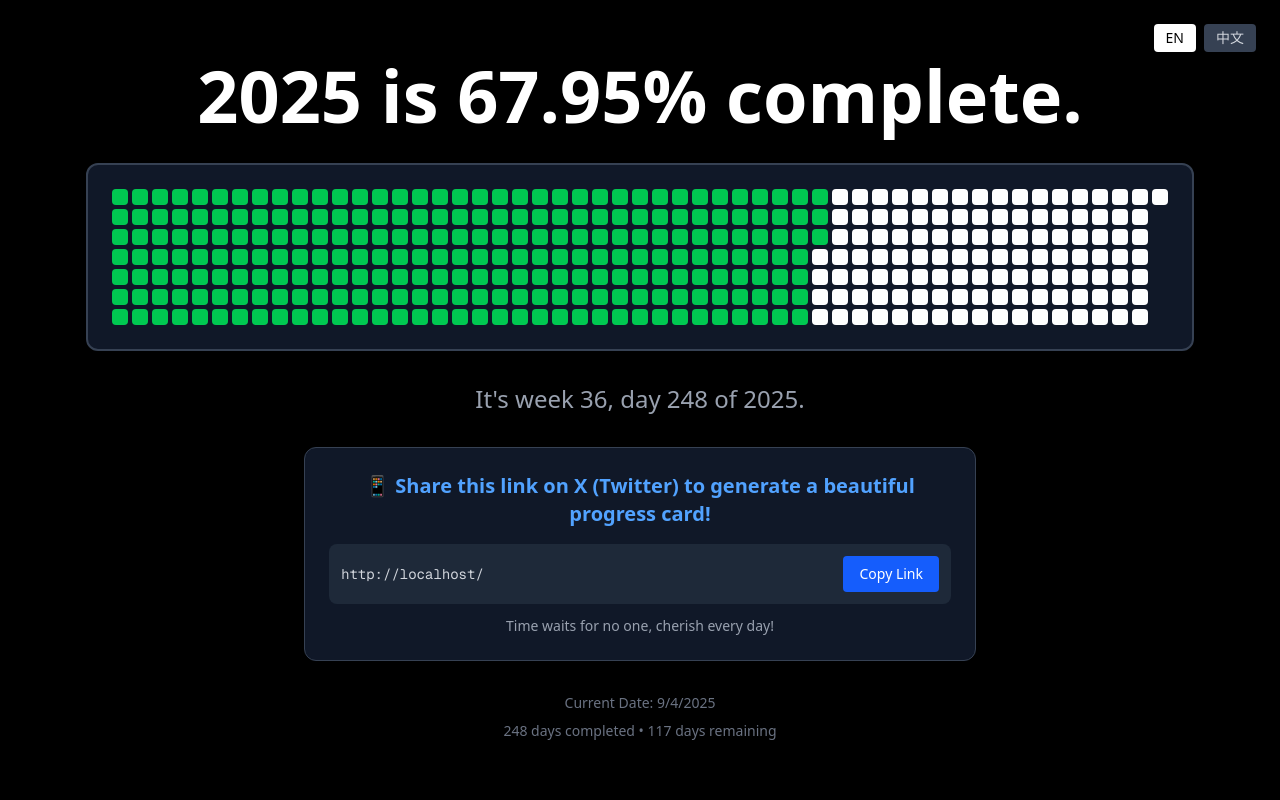
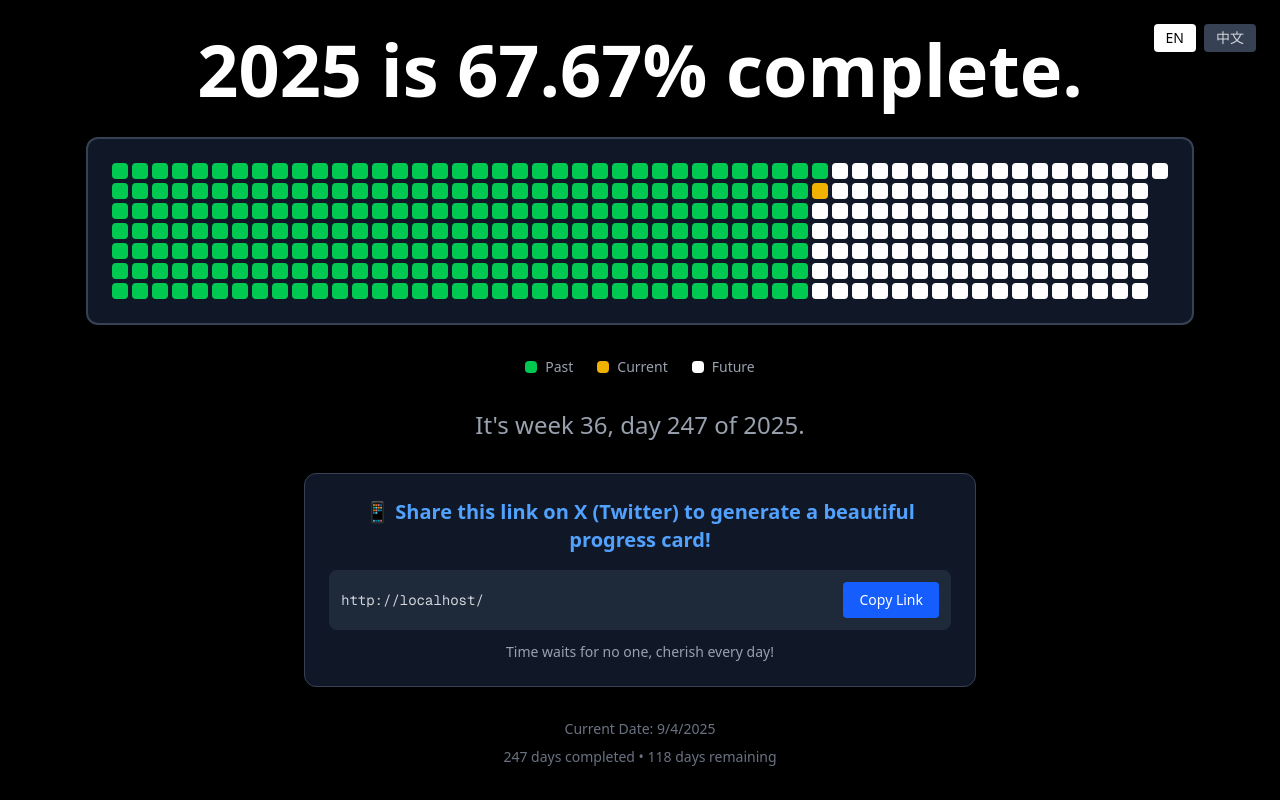
Before and after one commit to cholf5/year-progress, a Next.js app: page / in a window 1280 px wide. Built offline with nearby package versions, Linux system fonts and the light colour scheme.

Commit message:
Refactor date calculations for accuracy and consistency in progress visualization

```diff
--- a/src/app/api/og/route.tsx
+++ b/src/app/api/og/route.tsx
@@ -7,6 +7,7 @@ export async function GET() {
     const now = new Date();
     const year = now.getFullYear();
     const startOfYear = new Date(year, 0, 1);
+    // 确保与主页面逻辑一致：当前日期是第几天（从1开始）
     const daysPassed = Math.floor((now.getTime() - startOfYear.getTime()) / (1000 * 60 * 60 * 24)) + 1;
     const isLeapYear = year % 4 === 0 && (year % 100 !== 0 || year % 400 === 0);
     const totalDays = isLeapYear ? 366 : 365;
--- a/src/app/page.tsx
+++ b/src/app/page.tsx
@@ -4,11 +4,31 @@ import { useEffect, useState } from 'react';
 import { calculateYearProgress } from '@/lib/yearProgress';
 import { translations, type Language, getTranslation } from '@/lib/i18n';
 
+// 工具函数：获取日期信息
+const getDateInfo = (dayNumber: number, year: number, language: Language) => {
+  // 从年初开始计算第 dayNumber 天（dayNumber 从 1 开始）
+  const startOfYear = new Date(year, 0, 1);
+  const date = new Date(startOfYear);
+  date.setDate(date.getDate() + dayNumber - 1); // dayNumber-1 因为第1天是1月1日
+
+  const weekNumber = Math.ceil(dayNumber / 7);
+  const dayOfWeek = language === 'zh'
+    ? ['周日', '周一', '周二', '周三', '周四', '周五', '周六'][date.getDay()]
+    : ['Sunday', 'Monday', 'Tuesday', 'Wednesday', 'Thursday', 'Friday', 'Saturday'][date.getDay()];
+
+  const monthDay = language === 'zh'
+    ? `${date.getMonth() + 1}月${date.getDate()}日`
+    : `${date.toLocaleDateString('en-US', { month: 'short', day: 'numeric' })}`;
+
+  return { weekNumber, dayOfWeek, monthDay, date };
+};
+
 export default function Home() {
   const [progress, setProgress] = useState(calculateYearProgress());
   const [language, setLanguage] = useState<Language>('en');
   const [mounted, setMounted] = useState(false);
   const [copySuccess, setCopySuccess] = useState(false);
+  const [hoveredDay, setHoveredDay] = useState<{dayNumber: number, x: number, y: number} | null>(null);
 
   useEffect(() => {
     setMounted(true);
@@ -82,14 +102,13 @@ export default function Home() {
         </h1>
 
         {/* 进度网格 */}
-        <div className="flex justify-center mb-8">
+        <div className="flex justify-center mb-8 relative">
           <div className="bg-gray-900 p-6 rounded-xl border-2 border-gray-700">
             <div className="flex flex-col gap-1">
               {Array.from({ length: rows }, (_, rowIndex) => (
                 <div key={rowIndex} className="flex gap-1">
                   {Array.from({ length: squaresPerRow }, (_, colIndex) => {
                     const dayNumber = colIndex * rows + rowIndex + 1;
-                    const isFilled = dayNumber <= daysPassed && dayNumber <= totalDays;
                     const shouldShow = dayNumber <= totalDays;
 
                     if (!shouldShow) {
@@ -98,18 +117,99 @@ export default function Home() {
                       );
                     }
 
+                    // 判断方块状态并设置颜色
+                    let bgColor: string;
+
+                    if (dayNumber < daysPassed) {
+                      bgColor = 'bg-green-500'; // 已过去 - 绿色
+                    } else if (dayNumber === daysPassed) {
+                      bgColor = 'bg-yellow-500'; // 正在过 - 黄色
+                    } else {
+                      bgColor = 'bg-white'; // 未过去 - 白色
+                    }
+
                     return (
                       <div
                         key={colIndex}
-                        className={`w-3 h-3 md:w-4 md:h-4 rounded-sm ${
-                          isFilled ? 'bg-green-500' : 'bg-white'
-                        }`}
+                        className={`w-3 h-3 md:w-4 md:h-4 rounded-sm ${bgColor} cursor-pointer transition-all hover:scale-110`}
+                        onMouseEnter={(e) => {
+                          const rect = e.currentTarget.getBoundingClientRect();
+                          setHoveredDay({
+                            dayNumber,
+                            x: rect.left + rect.width / 2,
+                            y: rect.top
+                          });
+                        }}
+                        onMouseLeave={() => setHoveredDay(null)}
                       />
                     );
                   })}
                 </div>
               ))}
             </div>
+          </div>
+
+          {/* 悬停提示 */}
+          {hoveredDay && (
+            <div
+              className="fixed z-50 bg-gray-800 text-white px-3 py-2 rounded-lg shadow-lg border border-gray-600 text-sm pointer-events-none"
+              style={{
+                left: hoveredDay.x,
+                top: hoveredDay.y - 120,
+                transform: 'translateX(-50%)',
+              }}
+            >
+              {(() => {
+                const { weekNumber, dayOfWeek, monthDay } = getDateInfo(hoveredDay.dayNumber, progress.year, language);
+                const status = hoveredDay.dayNumber < daysPassed ? 'past' :
+                             hoveredDay.dayNumber === daysPassed ? 'current' : 'future';
+
+                const statusText = language === 'zh'
+                  ? { past: '已过去', current: '正在过', future: '未过去' }[status]
+                  : { past: 'Past', current: 'Current', future: 'Future' }[status];
+
+                return (
+                  <div className="text-center space-y-1">
+                    <div className="font-semibold">{monthDay}</div>
+                    <div className="text-xs text-gray-300">
+                      {language === 'zh'
+                        ? `全年第${hoveredDay.dayNumber}天 • 第${weekNumber}周`
+                        : `Day ${hoveredDay.dayNumber} • Week ${weekNumber}`
+                      }
+                    </div>
+                    <div className="text-xs text-gray-300">{dayOfWeek}</div>
+                    <div className={`text-xs px-2 py-1 rounded ${
+                      status === 'past' ? 'bg-green-600' :
+                      status === 'current' ? 'bg-yellow-600' : 'bg-gray-600'
+                    }`}>
+                      {statusText}
+                    </div>
+                  </div>
+                );
+              })()}
+            </div>
+          )}
+        </div>
+
+        {/* 颜色图例 */}
+        <div className="flex justify-center gap-6 text-sm">
+          <div className="flex items-center gap-2">
+            <div className="w-3 h-3 bg-green-500 rounded-sm"></div>
+            <span className="text-gray-400">
+              {language === 'zh' ? '已过去' : 'Past'}
+            </span>
+          </div>
+          <div className="flex items-center gap-2">
+            <div className="w-3 h-3 bg-yellow-500 rounded-sm"></div>
+            <span className="text-gray-400">
+              {language === 'zh' ? '正在过' : 'Current'}
+            </span>
+          </div>
+          <div className="flex items-center gap-2">
+            <div className="w-3 h-3 bg-white rounded-sm"></div>
+            <span className="text-gray-400">
+              {language === 'zh' ? '未过去' : 'Future'}
+            </span>
           </div>
         </div>
 
--- a/src/lib/yearProgress.ts
+++ b/src/lib/yearProgress.ts
@@ -15,10 +15,10 @@ export function calculateYearProgress(): YearProgress {
   const endOfYear = new Date(year, 11, 31);
 
   // 计算总天数（考虑闰年）
-  const totalDays = Math.ceil((endOfYear.getTime() - startOfYear.getTime()) / (1000 * 60 * 60 * 24)) + 1;
+  const totalDays = Math.floor((endOfYear.getTime() - startOfYear.getTime()) / (1000 * 60 * 60 * 24)) + 1;
 
-  // 计算已过去的天数
-  const daysPassed = Math.ceil((now.getTime() - startOfYear.getTime()) / (1000 * 60 * 60 * 24)) + 1;
+  // 计算已过去的天数（当前日期是第几天，从1开始计数）
+  const daysPassed = Math.floor((now.getTime() - startOfYear.getTime()) / (1000 * 60 * 60 * 24)) + 1;
 
   // 计算进度百分比
   const percentage = Math.round((daysPassed / totalDays) * 100 * 100) / 100; // 保留两位小数
```
